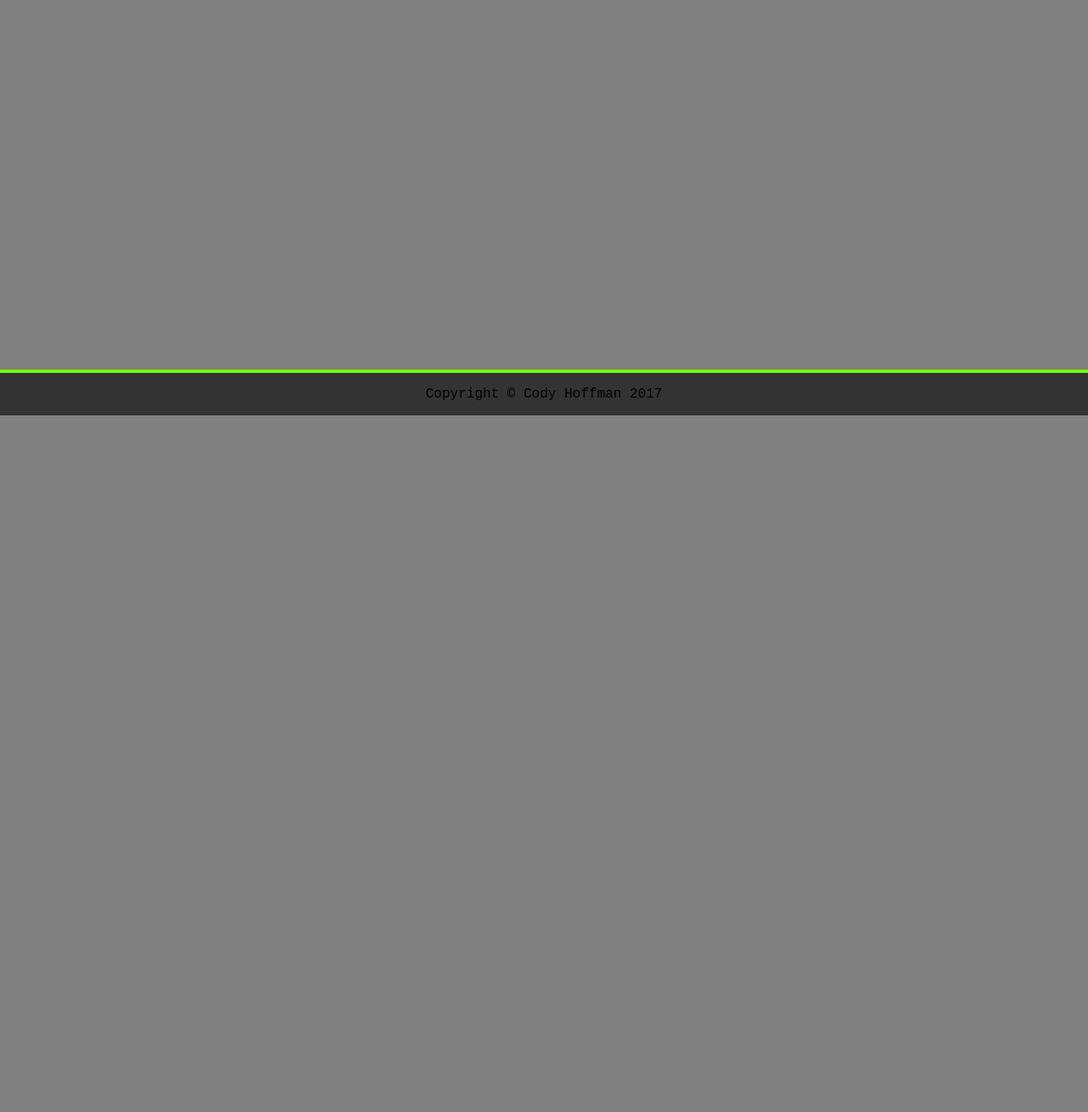
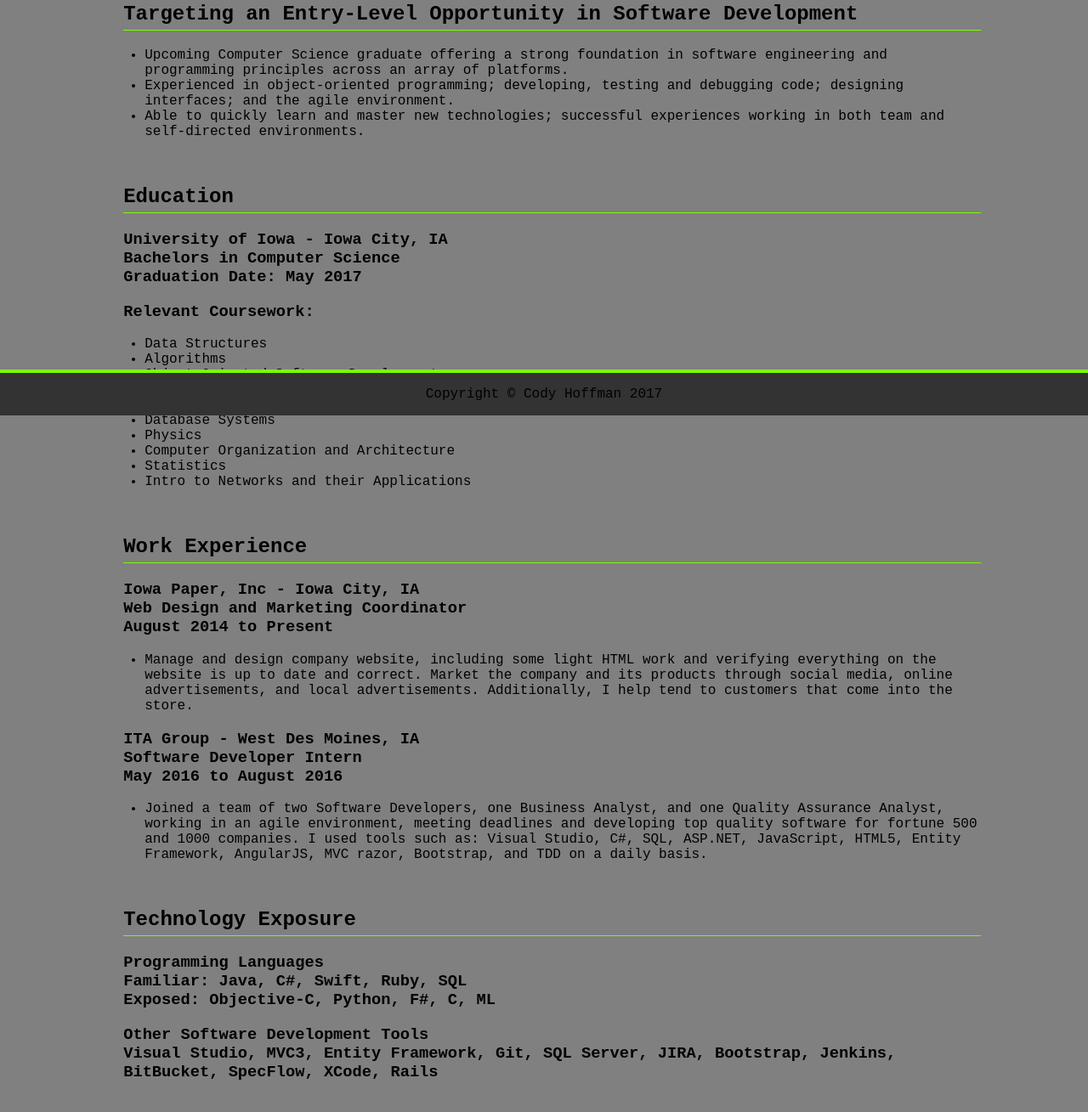
Before and after one commit to codyhoffman/HW2, a plain HTML site: page resume.html in a window 1280 px wide. Shown: the part 311-1620 px from the top of the page at 85% size. Before the commit the page ends 800 px from the top, so only its background shows below. Drawn offline with Linux system fonts and the light colour scheme.

Commit message:
Added resume content + styled, confirmed there were no errors with html checker

```diff
--- a/resume.html
+++ b/resume.html
@@ -22,7 +22,80 @@
 			</nav>
 		</header>
 
+		<div id="centerDiv">
 
+			<div>
+				<h2> Cody J. Hoffman
+				 	 534 S Lucas St Apt D - Iowa City, IA 52240<br>
+					 www.cody-codes.com - (319) 480-1727 - cody-hoffman@uiowa.edu
+				</h2>
+			</div>
+
+			<br>
+
+			<div>
+				<h2> Targeting an Entry-Level Opportunity in Software Development </h2>
+				<ul>
+					<li> Upcoming Computer Science graduate offering a strong foundation in software engineering and programming principles across an array of platforms. </li>
+					<li> Experienced in object-oriented programming; developing, testing and debugging code; designing interfaces; and the agile environment. </li>
+					<li> Able to quickly learn and master new technologies; successful experiences working in both team and self-directed environments. </li>
+				</ul>
+			</div>
+
+			<br>
+
+			<div>
+				<h2> Education </h2>
+				<h3> University of Iowa - Iowa City, IA <br>
+					 Bachelors in Computer Science <br>
+					 Graduation Date: May 2017
+				</h3>
+
+				<h3> Relevant Coursework: </h3>
+				<ul>
+					<li> Data Structures </li>
+					<li> Algorithms </li>
+					<li> Object-Oriented Software Development </li>
+					<li> Discrete Structures </li>
+					<li> Programming Language Concepts </li>
+					<li> Database Systems </li>
+					<li> Physics </li>
+					<li> Computer Organization and Architecture </li>
+					<li> Statistics </li>
+					<li> Intro to Networks and their Applications </li>
+				</ul>
+			</div>
+
+			<br>
+
+			<div>
+				<h2> Work Experience </h2>
+				<h3> Iowa Paper, Inc - Iowa City, IA <br>
+				 	 Web Design and Marketing Coordinator<br>
+				 	 August 2014 to Present
+				</h3>
+				<ul><li> Manage and design company website, including some light HTML work and verifying everything on the website is up to date and correct. Market the company and its products through social media, online advertisements, and local advertisements. Additionally, I help tend to customers that come into the store.</li></ul>
+
+				<h3> ITA Group - West Des Moines, IA<br>
+					 Software Developer Intern<br>
+					 May 2016 to August 2016
+				</h3>
+				<ul><li> Joined a team of two Software Developers, one Business Analyst, and one Quality Assurance Analyst, working in an agile environment, meeting deadlines and developing top quality software for fortune 500 and 1000 companies. I used tools such as: Visual Studio, C#, SQL, ASP.NET, JavaScript, HTML5, Entity Framework, AngularJS, MVC razor, Bootstrap, and TDD on a daily basis. </li></ul>
+			</div>
+
+			<br>
+
+			<div>
+				<h2> Technology Exposure </h2>
+				<h3> Programming Languages <br>
+					 Familiar: Java, C#, Swift, Ruby, SQL <br>
+					 Exposed: Objective-C, Python, F#, C, ML
+				</h3>
+				<h3> Other Software Development Tools <br>
+					Visual Studio, MVC3, Entity Framework, Git, SQL Server, JIRA, Bootstrap, Jenkins, BitBucket, SpecFlow, XCode, Rails
+				</h3>
+			</div>
+		</div>
 
 		<footer class="page-footer">
 			<p>
--- a/style.css
+++ b/style.css
@@ -9,9 +9,11 @@ body {
     display: inline-block;
 }
 
-#cent {
+#centerDiv {
     text-align: center;
-    padding: 5px;
+    width: 100%;
+    padding-top: 15%;
+    padding-bottom: 12%;
 }
 
 body ul {
@@ -93,26 +95,21 @@ footer {
     text-align: left;
 }
 
-#resul {
-    text-align: left;
-    margin-left: 0;
-    border-bottom: 1px solid black;
-}
-
 h1 {
     text-align: center;
     font-family: "Courier New";
 }
 
 h2 {
-    text-align: center;
+    text-align: left;
     margin-left: 15px;
     font-family: "Courier New";
-    border-bottom: 1px solid black;
+    border-bottom: 1px solid lawngreen;
     padding-bottom: 5px;
 }
 
 h3 {
     text-align: left;
+    margin-left: 15px;
     font-family: "Courier New";
 }
```
Also changed, not shown: index.html (+6 -17 lines).
